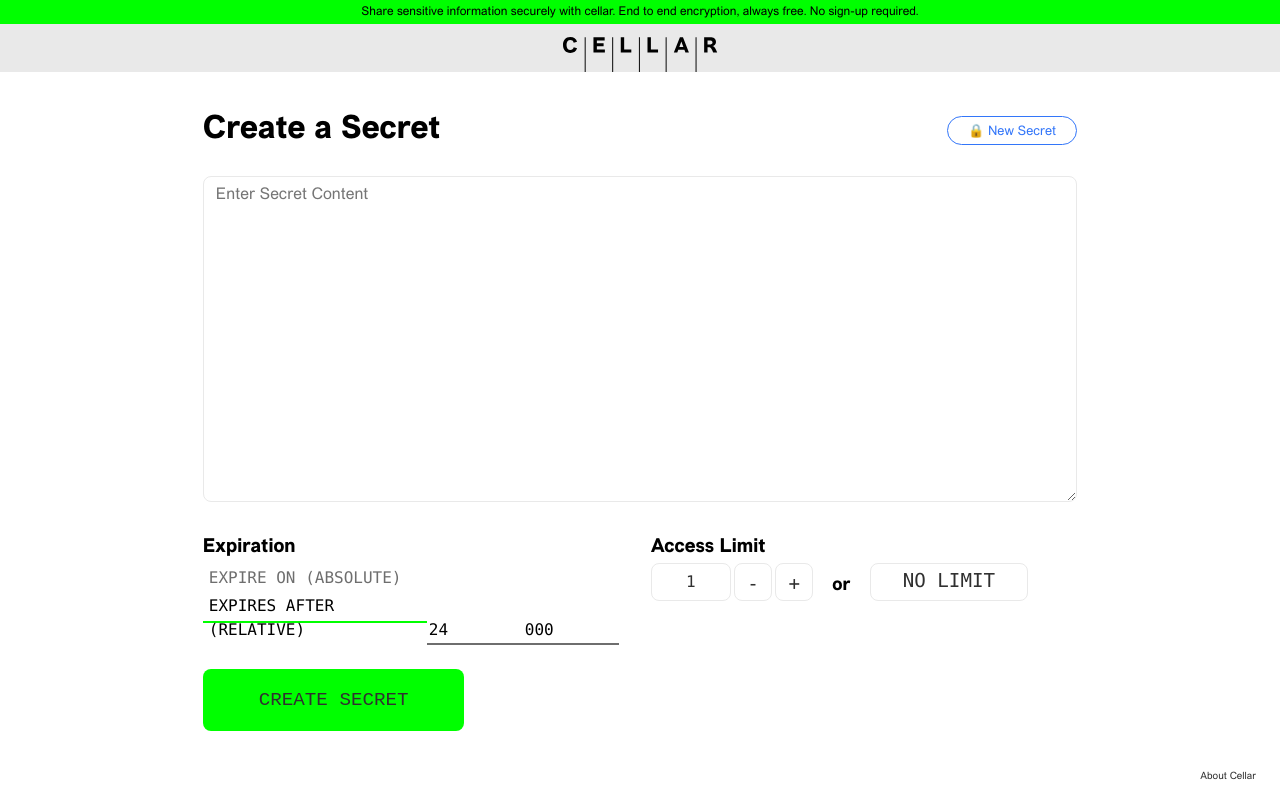
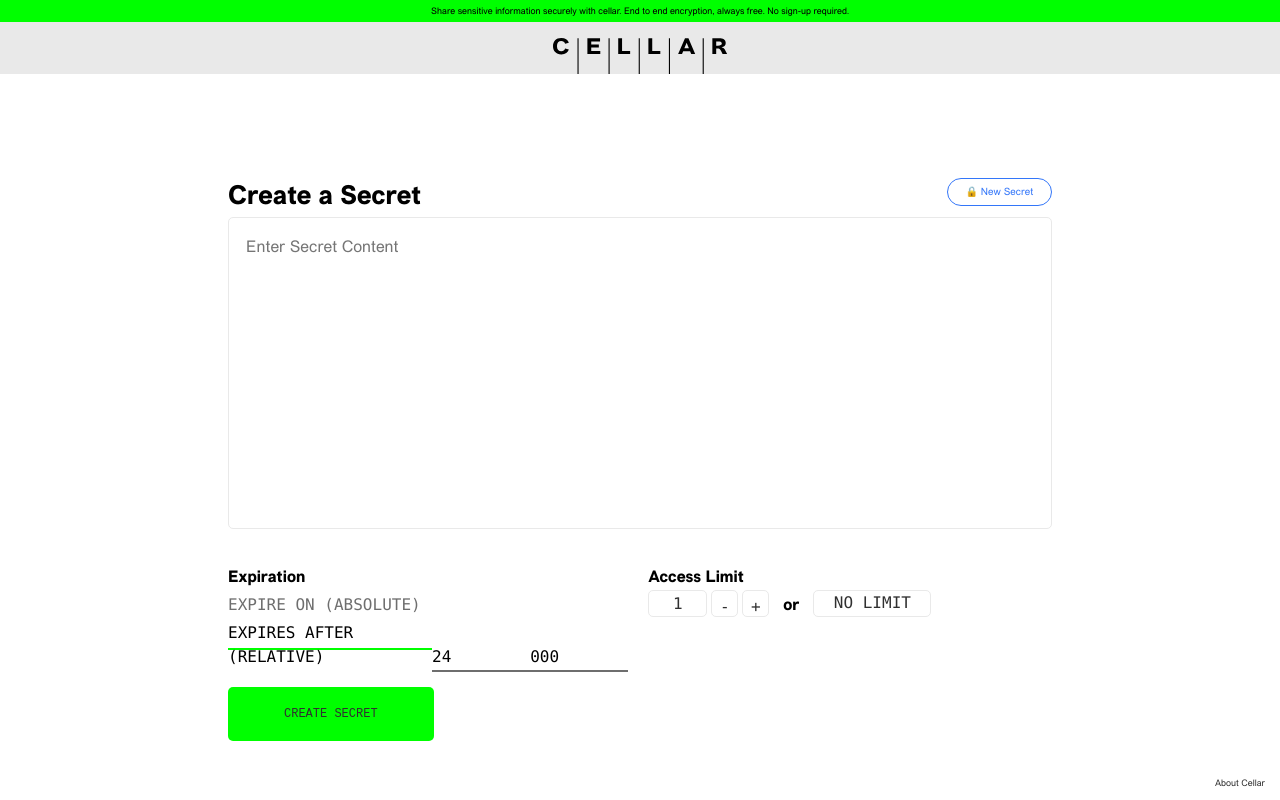
Before and after one commit to Cellar/cellar-ui, a React (Vite) app: page / in a window 1280 px wide. Built offline with nearby package versions, Linux system fonts and the light colour scheme; a web font is replaced by a local one.

Commit message:
Fix a bunch of formatting on create page
Signed-off-by: Aria Vesta <dev@ariavesta.com>

```diff
--- a/src/components/Button.module.css
+++ b/src/components/Button.module.css
@@ -54,7 +54,7 @@
   color: var(--color-green);
   padding: 20px 30px;
   letter-spacing: 4px;
-  position:relative;
+  position: relative;
 }
 
 .primary:hover::before {
@@ -78,12 +78,16 @@
 
 
 .round {
-  border-radius: 1rem;
+  border-radius: 2rem;
   background-color: white;
   border: 1px solid var(--color-blue);
-  padding: 6px 20px;
+  display: inline-flex;
+  justify-content: center;
+  align-items: center;
   color: var(--color-blue);
-  font-size: small;
+  font-size: 1rem;
+  width: 10.5rem;
+  height: 2.8rem;
 }
 
 .round:hover {
--- a/src/components/Form.module.css
+++ b/src/components/Form.module.css
@@ -22,7 +22,7 @@
   display: block;
   font-family: var(--font-monospace);
   font-weight: 400;
-  font-size: 1rem;
+  font-size: 1.6rem;
   line-height: 1.5;
   padding: 0.375rem 0.75rem;
   transition: border-color .15s ease-in-out,box-shadow .15s ease-in-out;
@@ -49,15 +49,17 @@ input[type="date"]::-webkit-calendar-picker-indicator {
   font-family: var(--font-default);
   width: 100%;
   min-height: calc(1.5em + 0.75rem + 2px);
-  resize: vertical;
+  resize: none;
   text-transform: initial;
+  padding-top: 1.8rem;
+  padding-left: 1.7rem;
 }
 
 .formButton {
-  min-width: 38px;
-  min-height: 38px;
-  height: 38px;
-  font-size: larger;
+  min-width: 2.7rem;
+  min-height: 2.7rem;
+  height: 2.7rem;
+  font-size: 1.6rem;
 }
 
 .formButton:hover {
@@ -86,12 +88,12 @@ input[type="date"]::-webkit-calendar-picker-indicator {
 
 @media screen and (max-width: 1000px) {
   .input {
-    font-size: .9rem;
+    font-size: 1.6rem;
   }
 }
 
 @media screen and (max-width: 400px) {
   .input {
-    font-size: .8rem;
+    font-size: 1.6rem;
   }
 }
--- a/src/components/Header.module.css
+++ b/src/components/Header.module.css
@@ -1,10 +1,11 @@
 .banner {
   background-color: var(--color-green);
-  font-size: 12px;
-  padding: 0.2rem;
+  font-size: .9rem;
+  padding: .5rem 0;
   text-align: center;
+  height: 2.2rem;
 }
-.banner p { margin: 0; }
+.banner p { margin-top: 0; }
 
 
 .title {
@@ -17,14 +18,14 @@
   display: flex;
   flex-direction: column;
   justify-content: flex-end;
-  padding: 0.8rem 0.8rem 0 0.8rem;
+  padding-top: 1.6rem;
 }
 
 .branding > .logo {
   display: inline-block;
   margin-top: auto;
-  width: 155px;
-  height: 35px;
+  width: 175px;
+  height: 36px;
 }
 
 @media screen and (min-width: 768px) {
--- a/src/components/Logo.tsx
+++ b/src/components/Logo.tsx
@@ -5,19 +5,19 @@ import classes from './Logo.module.css'
 
 export const Logo: FC<{ className?: string }> = ({ className, ...props }) => (
   <a className={cx(classes.logo, className)} href="/" {...props}>
-    <svg viewBox="0 0 155 35">
+    <svg viewBox="0 0 175 36">
       <title>Cellar</title>
-      <path d="M7.39834 12.9474C9.05663 12.9474 10.1826 12.0993 10.7149 10.2956L14.052 11.2306C13.1153 14.1609 11.0758 15.9212 7.39578 15.9212C2.72287 15.9212 0 12.5668 0 7.96058C0 3.35438 2.61539 0 7.29341 0C10.7584 0 13.2894 1.65547 14.0545 4.7135L10.7175 5.64854C10.2722 3.73759 8.9517 2.97372 7.29341 2.97372C4.9544 2.97372 3.50852 4.84124 3.50852 7.96313C3.50852 11.085 5.06188 12.95 7.4009 12.95L7.39834 12.9474Z" fill="currentColor" />
-      <path d="M30.4609 15.6021V0.31958H41.6672V3.39549H33.8645V6.26191H40.6052V9.34038H33.8645V12.5236H41.8796V15.6021H30.4609Z" fill="currentColor" />
-      <path d="M57.7664 15.6021V0.31958H61.1675V12.5236H68.3201V15.6021H57.7664Z" fill="currentColor" />
-      <path d="M84.4936 15.6021V0.31958H87.8946V12.5236H95.0473V15.6021H84.4936Z" fill="currentColor" />
-      <path d="M119.968 0.306763L125.92 15.5892H122.412L121.391 12.8301H115.287L114.287 15.5892H110.822L116.907 0.306763H119.968ZM116.331 10.0276H120.372L118.353 4.52975L116.334 10.0276H116.331Z" fill="currentColor" />
-      <path d="M141.142 0.31958H147.158C150.475 0.31958 152.985 1.5944 152.985 4.92578C152.985 7.26082 151.455 8.74768 149.221 9.04403C150.774 9.25607 152.008 10.6791 152.622 12.0586L154.216 15.6021H150.198L149.093 13.0345C148.136 10.8272 147.179 10.2959 145.456 10.2959H144.543V15.6021H141.142V0.31958ZM144.543 7.43199H146.032C148.223 7.43199 149.52 6.85972 149.52 5.3933C149.52 3.61009 148.01 3.39805 145.991 3.39805H144.545V7.43199H144.543Z" fill="currentColor" />
-      <path d="M22.6659 0.31958H21.6909V35.0002H22.6659V0.31958Z" fill="currentColor" />
-      <path d="M50.1659 0.31958H49.1909V35.0002H50.1659V0.31958Z" fill="currentColor" />
-      <path d="M76.8931 0.31958H75.9181V35.0002H76.8931V0.31958Z" fill="currentColor" />
-      <path d="M103.623 0.31958H102.648V35.0002H103.623V0.31958Z" fill="currentColor" />
-      <path d="M133.544 0.31958H132.569V35.0002H133.544V0.31958Z" fill="currentColor" />
+      <path fill-rule="nonzero" fill="rgb(0%, 0%, 0%)" fill-opacity="1" d="M 8.351562 13.316406 C 10.226562 13.316406 11.496094 12.445312 12.097656 10.589844 L 15.863281 11.550781 C 14.808594 14.566406 12.503906 16.375 8.351562 16.375 C 3.074219 16.375 0 12.925781 0 8.1875 C 0 3.449219 2.953125 0 8.234375 0 C 12.148438 0 15.003906 1.703125 15.867188 4.847656 L 12.101562 5.808594 C 11.597656 3.84375 10.105469 3.058594 8.234375 3.058594 C 5.59375 3.058594 3.960938 4.980469 3.960938 8.191406 C 3.960938 11.402344 5.714844 13.320312 8.355469 13.320312 Z M 8.351562 13.316406 "/>
+      <path fill-rule="nonzero" fill="rgb(0%, 0%, 0%)" fill-opacity="1" d="M 34.390625 16.046875 L 34.390625 0.328125 L 47.042969 0.328125 L 47.042969 3.492188 L 38.234375 3.492188 L 38.234375 6.441406 L 45.84375 6.441406 L 45.84375 9.605469 L 38.234375 9.605469 L 38.234375 12.882812 L 47.285156 12.882812 L 47.285156 16.046875 Z M 34.390625 16.046875 "/>
+      <path fill-rule="nonzero" fill="rgb(0%, 0%, 0%)" fill-opacity="1" d="M 65.21875 16.046875 L 65.21875 0.328125 L 69.058594 0.328125 L 69.058594 12.882812 L 77.136719 12.882812 L 77.136719 16.046875 Z M 65.21875 16.046875 "/>
+      <path fill-rule="nonzero" fill="rgb(0%, 0%, 0%)" fill-opacity="1" d="M 95.394531 16.046875 L 95.394531 0.328125 L 99.234375 0.328125 L 99.234375 12.882812 L 107.3125 12.882812 L 107.3125 16.046875 Z M 95.394531 16.046875 "/>
+      <path fill-rule="nonzero" fill="rgb(0%, 0%, 0%)" fill-opacity="1" d="M 135.449219 0.316406 L 142.167969 16.035156 L 138.207031 16.035156 L 137.054688 13.195312 L 130.164062 13.195312 L 129.035156 16.035156 L 125.121094 16.035156 L 131.992188 0.316406 Z M 131.339844 10.3125 L 135.902344 10.3125 L 133.625 4.660156 L 131.34375 10.3125 Z M 131.339844 10.3125 "/>
+      <path fill-rule="nonzero" fill="rgb(0%, 0%, 0%)" fill-opacity="1" d="M 159.355469 0.328125 L 166.144531 0.328125 C 169.890625 0.328125 172.726562 1.640625 172.726562 5.066406 C 172.726562 7.46875 170.996094 8.996094 168.476562 9.300781 C 170.230469 9.519531 171.621094 10.984375 172.316406 12.402344 L 174.113281 16.046875 L 169.578125 16.046875 L 168.332031 13.40625 C 167.25 11.136719 166.167969 10.589844 164.222656 10.589844 L 163.195312 10.589844 L 163.195312 16.046875 L 159.355469 16.046875 Z M 163.195312 7.644531 L 164.875 7.644531 C 167.347656 7.644531 168.8125 7.054688 168.8125 5.546875 C 168.8125 3.714844 167.109375 3.496094 164.828125 3.496094 L 163.195312 3.496094 Z M 163.195312 7.644531 "/>
+      <path fill-rule="nonzero" fill="rgb(0%, 0%, 0%)" fill-opacity="1" d="M 25.589844 0.328125 L 24.488281 0.328125 L 24.488281 36 L 25.589844 36 Z M 25.589844 0.328125 "/>
+      <path fill-rule="nonzero" fill="rgb(0%, 0%, 0%)" fill-opacity="1" d="M 56.640625 0.328125 L 55.539062 0.328125 L 55.539062 36 L 56.640625 36 Z M 56.640625 0.328125 "/>
+      <path fill-rule="nonzero" fill="rgb(0%, 0%, 0%)" fill-opacity="1" d="M 86.816406 0.328125 L 85.714844 0.328125 L 85.714844 36 L 86.816406 36 Z M 86.816406 0.328125 "/>
+      <path fill-rule="nonzero" fill="rgb(0%, 0%, 0%)" fill-opacity="1" d="M 116.992188 0.328125 L 115.894531 0.328125 L 115.894531 36 L 116.992188 36 Z M 116.992188 0.328125 "/>
+      <path fill-rule="nonzero" fill="rgb(0%, 0%, 0%)" fill-opacity="1" d="M 150.777344 0.328125 L 149.675781 0.328125 L 149.675781 36 L 150.777344 36 Z M 150.777344 0.328125 "/>
     </svg>
   </a>
 )
--- a/src/components/createSecret/CreateSecretForm.module.css
+++ b/src/components/createSecret/CreateSecretForm.module.css
@@ -1,17 +1,23 @@
 .accessLimitElements {
   display: flex;
-  gap: .2rem;
+  gap: .4rem;
   line-height: 1;
 }
 
 .accessLimitInput {
-  width: 5rem;
+  width: 5.9rem;
+  height: 2.7rem;
   text-align: center;
+}
+
+.accessLimitInputModifier {
+  width: 2.7rem;
+  height: 2.7rem;
 }
 
 .header {
   font-weight: bold;
-  font-size: larger;
+  font-size: 1.6rem;
 }
 
 .expirationMode, .expirationModeOption, .expirationInput {
@@ -20,17 +26,18 @@
   border-style: solid;
   border-color: var(--color-gray);
   font-family: var(--font-monospace);
-  font-size: 1rem;
+  font-size: 1.6rem;
   height: 30px;
   line-height: 1.5;
   margin: 0;
   text-transform: uppercase;
   text-align: left;
+  padding-left: 0;
 }
 
 .orText {
   font-weight: bold;
-  font-size: large;
+  font-size: 1.6rem;
   text-align: center;
   vertical-align: top;
   margin: auto;
@@ -39,23 +46,23 @@
 }
 
 .expirationMode, .expirationModeOption {
-  width: 14rem;
+  width: 20.4rem;
 }
 
 .hoursDropdown, .minutesDropdown {
-  width: 6rem;
+  width: 9.8125rem;
 }
 
 .dateDropdown {
-  width: 6rem;
+  width: 10.125rem;
 }
 
 .timeDropdown {
-  width: 4rem;
+  width: 5.6rem;
 }
 
 .amPmDropdown {
-  width: 2rem;
+  width: 3.9rem;
 }
 
 .expirationMode {
@@ -73,13 +80,18 @@
 }
 
 .formControls {
+  padding-top: 1.7rem;
   display: flex;
   align-content: flex-start;
   gap: 1rem;
 }
 
 .noLimitInput {
-  padding: 0 2rem;
+  width: 11.8rem;
+  height: 2.7rem;
+  display: inline-flex;
+  justify-content: center;
+  align-items: center;
 }
 
 @media screen and (max-width: 1000px) {
@@ -91,11 +103,11 @@
   }
 
   .header {
-    font-size: large;
+    font-size: 1.5rem;
   }
 
   .expirationMode, .expirationModeOption, .expirationInput {
-    font-size: .9rem;
+    font-size: 1.5rem;
     padding: 0;
   }
 
@@ -131,7 +143,7 @@
 
 @media screen and (max-width: 400px) {
   .expirationMode, .expirationModeOption, .expirationInput {
-    font-size: .8rem;
+    font-size: 1.5rem;
     padding: 0;
   }
 
--- a/src/components/createSecret/CreateSecretForm.tsx
+++ b/src/components/createSecret/CreateSecretForm.tsx
@@ -42,7 +42,7 @@ export const CreateSecretForm = () => {
     <div>
       <Form>
         <TextArea
-          rows={13}
+          rows={12}
           placeholder="Enter Secret Content"
           onChange={e => setSecretContent(e.target.value)}
           required/>
@@ -80,8 +80,8 @@ export const CreateSecretForm = () => {
                 value={accessLimit}
                 className={classes.accessLimitInput}
                 onChange={(e) => handleSetAccessLimit(+e.target.value)}/>
-              <FormButton onClick={() => handleSetAccessLimit(accessLimit - 1)}>-</FormButton>
-              <FormButton onClick={() => handleSetAccessLimit(accessLimit + 1)}>+</FormButton>
+              <FormButton className={classes.accessLimitInputModifier} onClick={() => handleSetAccessLimit(accessLimit - 1)}>-</FormButton>
+              <FormButton className={classes.accessLimitInputModifier} onClick={() => handleSetAccessLimit(accessLimit + 1)}>+</FormButton>
               <p className={classes.orText}>or</p>
               <ToggleButton className={classes.noLimitInput} setParentState={setAccessLimitDisabled}>No Limit</ToggleButton>
             </div>
--- a/src/index.css
+++ b/src/index.css
@@ -37,11 +37,12 @@ html,
 body,
 #root {
   height: 100%;
+  font-size: 62.5%;
 }
 
 body {
     font-family: var(--font-default);
-    font-size: 1rem;
+    font-size: 1.6rem;
     line-height: 1.5;
     -webkit-font-smoothing: antialiased;
     -moz-osx-font-smoothing: grayscale;
--- a/src/layouts/Layout.module.css
+++ b/src/layouts/Layout.module.css
@@ -1,5 +1,5 @@
 .main {
-  margin: 0 auto;
+  margin: 9.6rem auto 0 auto;
   padding: 0.8rem;
 }
 
@@ -8,8 +8,13 @@
   margin-left: auto;
 }
 
+h1 {
+  font-size: 2.6rem;
+  margin: 0;
+}
+
 .createButton{
-  margin: auto;
+  margin-inline: auto;
 }
 
 .footer {
@@ -17,7 +22,7 @@
   bottom: 0;
   right: 0;
   padding: 1rem 1.5rem;
-  font-size: x-small;
+  font-size: .9rem;
   color: var(--color-black);
   border: 0;
   text-decoration: none;
@@ -28,7 +33,7 @@
     flex: 1;
   }
   .main {
-    max-width: 900px;
+    max-width: 840px;
   }
 }
 
```
